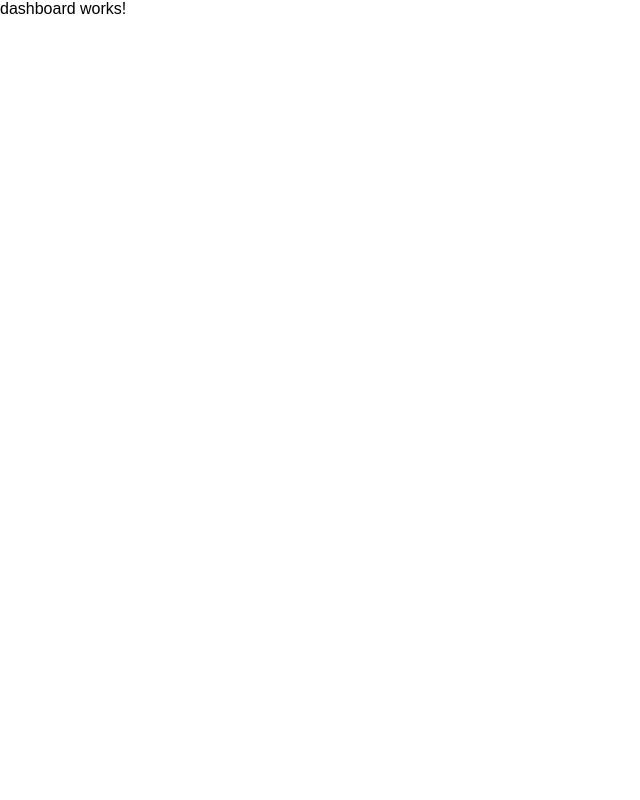
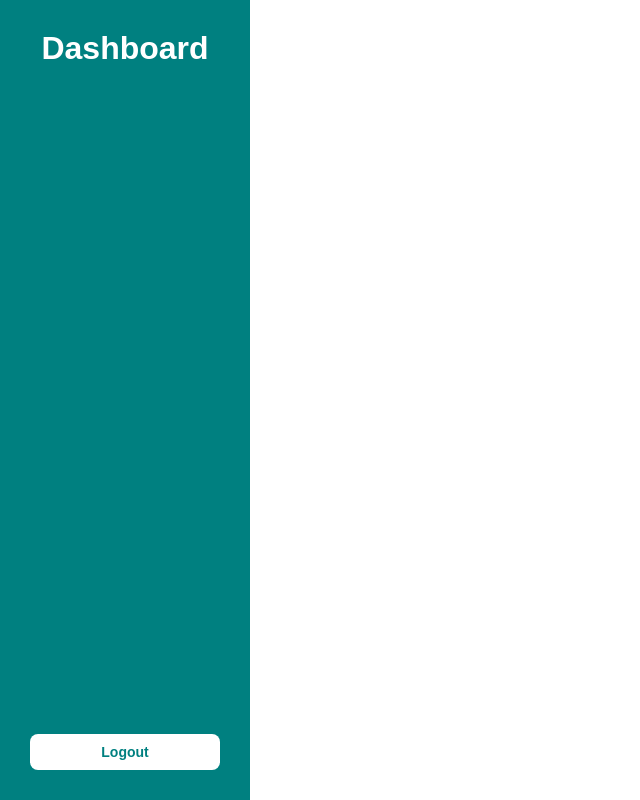
Before and after one commit to jodairnunes/AppFinancesFront, an Angular app: page /dashboard in a window 1280 px wide. Shown: the whole page, without its empty margins (0-640 px from the left). Built offline with nearby package versions, Linux system fonts and the light colour scheme; sample sign-in values are in the browser's storage.

Commit message:
commit 10 - update html, css dashboard component

```diff
--- a/src/app/pages/dashboard/dashboard.component.html
+++ b/src/app/pages/dashboard/dashboard.component.html
@@ -1 +1,6 @@
-<p>dashboard works!</p>
+<div class="container">
+    <div class="sidebar">
+        <h1>Dashboard</h1>
+        <button class="logout" (click)="logout()">Logout</button>
+    </div>
+</div>
--- a/src/app/pages/dashboard/dashboard.component.scss
+++ b/src/app/pages/dashboard/dashboard.component.scss
@@ -0,0 +1,25 @@
+.sidebar {
+    width: 250px;
+    height: 100vh;
+    background-color: var(--primary-color);
+    color: var(--secondary-color);
+    display: flex;
+    flex-direction: column;
+    align-items: center;
+    justify-content: space-between;
+    padding: 30px;
+    .logout {
+        padding: 10px 0;
+        width: 100%;
+        border: none;
+        border-radius: 8px;
+        background-color: var(--secondary-color);
+        color: var(--primary-color);
+        font-size: 14px;
+        font-weight: bold;
+        cursor: pointer;
+    }
+    .logout:hover {
+        background-color: var(--bg-color);
+    }
+}
--- a/src/app/pages/dashboard/dashboard.component.ts
+++ b/src/app/pages/dashboard/dashboard.component.ts
@@ -1,4 +1,6 @@
-import { Component } from '@angular/core';
+import { Component, inject } from '@angular/core';
+import { Router } from '@angular/router';
+import { ToastrService } from 'ngx-toastr';
 
 @Component({
   selector: 'app-dashboard',
@@ -8,4 +10,11 @@ import { Component } from '@angular/core';
 })
 export class DashboardComponent {
 
+  constructor(private router: Router, private toastrService: ToastrService) {}
+
+  logout() {
+    sessionStorage.removeItem('token');
+    this.toastrService.warning('You Logout Dashboard!!!');
+    this.router.navigateByUrl('login');
+  }
 }
```
